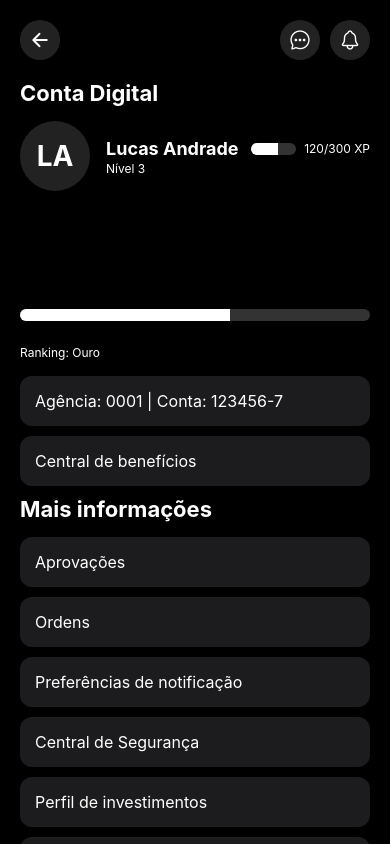
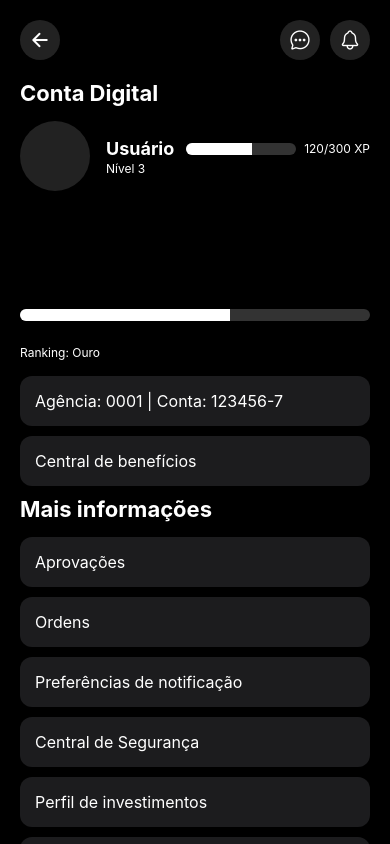
Before and after one commit to Yonetsuka/Sprint3Mobile, a React Native app: screen /Account in a window 390 px wide. Built offline with nearby package versions, Linux system fonts and the light colour scheme.

Commit message:
Adicionando o nome e iniciais do nome na barra de cima e na conta

```diff
--- a/App.tsx
+++ b/App.tsx
@@ -1,8 +1,11 @@
 import React from 'react';
 import { AppNavigator } from './src/navigation/AppNavigator';
+import { UserProvider } from './src/context/UserContext';
 
 export default function App() {
   return (
-    <AppNavigator />
+    <UserProvider>
+      <AppNavigator />
+    </UserProvider>
   );
 }
--- a/src/components/AppHeader.tsx
+++ b/src/components/AppHeader.tsx
@@ -2,6 +2,7 @@ import React from 'react';
 import { View, Text, TouchableOpacity } from 'react-native';
 import styled from 'styled-components/native';
 import { useNavigation } from '@react-navigation/native';
+import { useUser } from '../context/UserContext';
 
 const HeaderRow = styled.View`
   flex-direction: row;
@@ -28,14 +29,21 @@ const Name = styled.Text`
 
 export const AppHeader: React.FC = () => {
   const navigation = useNavigation();
+  const { user } = useUser();
+  const getInitials = (name: string) => {
+    if (!name) return '';
+    const parts = name.trim().split(' ');
+    if (parts.length === 1) return parts[0][0].toUpperCase();
+    return (parts[0][0] + parts[parts.length - 1][0]).toUpperCase();
+  };
   return (
     <HeaderRow>
       <TouchableOpacity onPress={() => navigation.navigate('Account')}>
         <Circle>
-          <Text style={{ color: '#fff', fontWeight: 'bold', fontSize: 22 }}>LA</Text>
+          <Text style={{ color: '#fff', fontWeight: 'bold', fontSize: 22 }}>{getInitials(user?.name || '')}</Text>
         </Circle>
       </TouchableOpacity>
-      <Name>Lucas Andrade</Name>
+      <Name>{user?.name || 'Usuário'}</Name>
     </HeaderRow>
   );
 };
--- /dev/null
+++ b/src/context/UserContext.tsx
@@ -0,0 +1,46 @@
+import React, { createContext, useContext, useState, useEffect, ReactNode } from 'react';
+import AsyncStorage from '@react-native-async-storage/async-storage';
+
+interface User {
+  name: string;
+  email: string;
+}
+
+interface UserContextType {
+  user: User | null;
+  setUser: (user: User | null) => void;
+  logout: () => void;
+}
+
+const UserContext = createContext<UserContextType | undefined>(undefined);
+
+export const UserProvider = ({ children }: { children: ReactNode }) => {
+  const [user, setUser] = useState<User | null>(null);
+
+  useEffect(() => {
+    const loadUser = async () => {
+      const userData = await AsyncStorage.getItem('user');
+      if (userData) {
+        setUser(JSON.parse(userData));
+      }
+    };
+    loadUser();
+  }, []);
+
+  const logout = async () => {
+    await AsyncStorage.removeItem('isLoggedIn');
+    setUser(null);
+  };
+
+  return (
+    <UserContext.Provider value={{ user, setUser, logout }}>
+      {children}
+    </UserContext.Provider>
+  );
+};
+
+export const useUser = () => {
+  const context = useContext(UserContext);
+  if (!context) throw new Error('useUser must be used within a UserProvider');
+  return context;
+};
--- a/src/screens/AccountScreen.tsx
+++ b/src/screens/AccountScreen.tsx
@@ -5,6 +5,7 @@ import { Switch } from 'react-native';
 import { useNavigation } from '@react-navigation/native';
 import AsyncStorage from '@react-native-async-storage/async-storage';
 import { Ionicons } from '@expo/vector-icons';
+import { useUser } from '../context/UserContext';
 
 const Container = styled.ScrollView`
   flex: 1;
@@ -106,7 +107,13 @@ const ItemText = styled.Text`
 
 export const AccountScreen: React.FC = () => {
   const navigation = useNavigation();
-
+  const { user } = useUser();
+  const getInitials = (name: string) => {
+    if (!name) return '';
+    const parts = name.trim().split(' ');
+    if (parts.length === 1) return parts[0][0].toUpperCase();
+    return (parts[0][0] + parts[parts.length - 1][0]).toUpperCase();
+  };
   const handleLogout = async () => {
     await AsyncStorage.removeItem('isLoggedIn');
     navigation.reset({
@@ -114,7 +121,6 @@ export const AccountScreen: React.FC = () => {
       routes: [{ name: 'Login' }],
     });
   };
-
   return (
     <Container>
       {/* Header customizado */}
@@ -137,11 +143,11 @@ export const AccountScreen: React.FC = () => {
       <SectionTitle>Conta Digital</SectionTitle>
       <View style={{ flexDirection: 'row', alignItems: 'center', marginBottom: 12 }}>
         <BigCircle>
-          <Text style={{ color: '#fff', fontWeight: 'bold', fontSize: 28 }}>LA</Text>
+          <Text style={{ color: '#fff', fontWeight: 'bold', fontSize: 28 }}>{getInitials(user?.name || '')}</Text>
         </BigCircle>
         <View style={{ flex: 1 }}>
           <View style={{ flexDirection: 'row', alignItems: 'center', marginTop: 2 }}>
-            <Text style={{ color: '#fff', fontWeight: 'bold', fontSize: 18 }}>Lucas Andrade</Text>
+            <Text style={{ color: '#fff', fontWeight: 'bold', fontSize: 18 }}>{user?.name || 'Usuário'}</Text>
             <XPBarContainer>
               <XPBarFill />
             </XPBarContainer>
--- a/src/screens/LoginScreen.tsx
+++ b/src/screens/LoginScreen.tsx
@@ -1,4 +1,5 @@
 import React, { useState } from 'react';
+import { useUser } from '../context/UserContext';
 import { View, Text, TextInput, TouchableOpacity, StyleSheet, Alert } from 'react-native';
 import { useNavigation } from '@react-navigation/native';
 import { StackNavigationProp } from '@react-navigation/stack';
@@ -52,12 +53,14 @@ const ForgotPasswordText = styled.Text`
   margin-top: 15px;
 `;
 
+
 export const LoginScreen: React.FC = () => {
   const navigation = useNavigation<StackNavigationProp<RootStackParamList>>();
   const [email, setEmail] = useState('');
   const [password, setPassword] = useState('');
   const [error, setError] = useState('');
   const [success, setSuccess] = useState('');
+  const { setUser } = useUser();
 
   React.useEffect(() => {
     const checkLogin = async () => {
@@ -82,6 +85,7 @@ export const LoginScreen: React.FC = () => {
         if (email === user.email && password === user.password) {
           setSuccess('Login realizado com sucesso!');
           await AsyncStorage.setItem('isLoggedIn', 'true');
+          setUser(user); // Atualiza contexto com nome/email
           setTimeout(() => {
             navigation.reset({
               index: 0,
```
